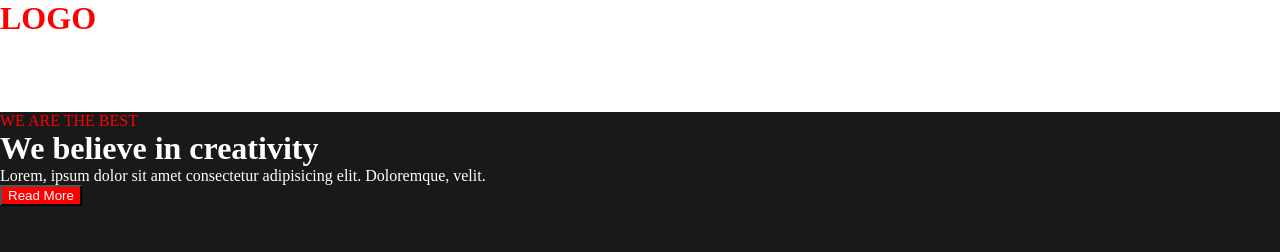
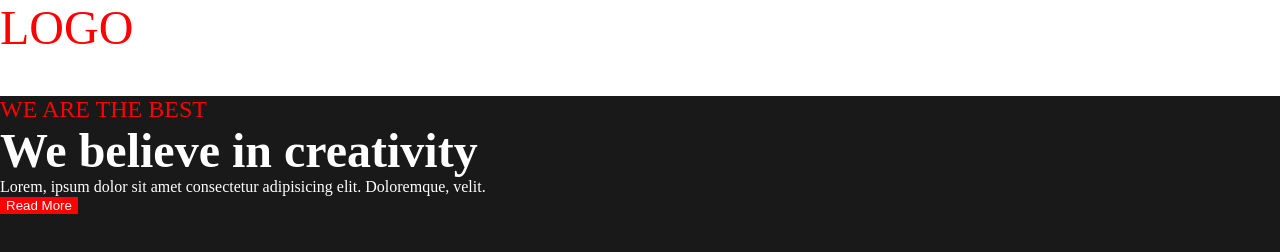
Before and after one commit to Ramyadav8383/css_units_project, a plain HTML site: page index.html in a window 1280 px wide. Drawn offline with Linux system fonts and the light colour scheme.

Commit message:
newupdate

```diff
--- a/index.html
+++ b/index.html
@@ -8,18 +8,20 @@
     <title>Css Units Project</title>
   </head>
   <body>
+    <!-- navbar -->
     <div class="navbar">
-      <h1>LOGO</h1>
+      <span class="logo">LOGO</span>
     </div>
 
+    <!-- hero -->
     <div class="hero">
-      <span>We are the Best</span>
+      <span class="text-primary">We are the Best</span>
       <h1>We believe in creativity</h1>
       <p>
         Lorem, ipsum dolor sit amet consectetur adipisicing elit. Doloremque,
         velit.
       </p>
-      <button class="btn">Read More</button>
+      <button class="hero-btn">Read More</button>
     </div>
   </body>
 </html>
--- a/main.css
+++ b/main.css
@@ -3,8 +3,11 @@
 }
 .navbar {
   background: white;
+  height: 6rem;
+}
+.logo {
   color: red;
-  height: 7rem;
+  font-size: 3rem;
 }
 .navbar ul {
   list-style: none;
@@ -13,17 +16,19 @@
 .hero {
   background: rgba(0, 0, 0, 0.9);
   color: #fff;
-  min-height: calc(100vh - 7rem);
+  min-height: calc(100vh - 6rem);
 }
-.hero span {
+.text-primary {
   color: red;
+  font-size: 1.5rem;
   text-transform: uppercase;
 }
-.hero h2 {
-  font-size: 2rem;
+.hero h1 {
+  font-size: 3rem;
 }
-.btn {
+.hero-btn {
   background: red;
   color: white;
+  border: none;
   /* padding: 1rem; */
 }
```
